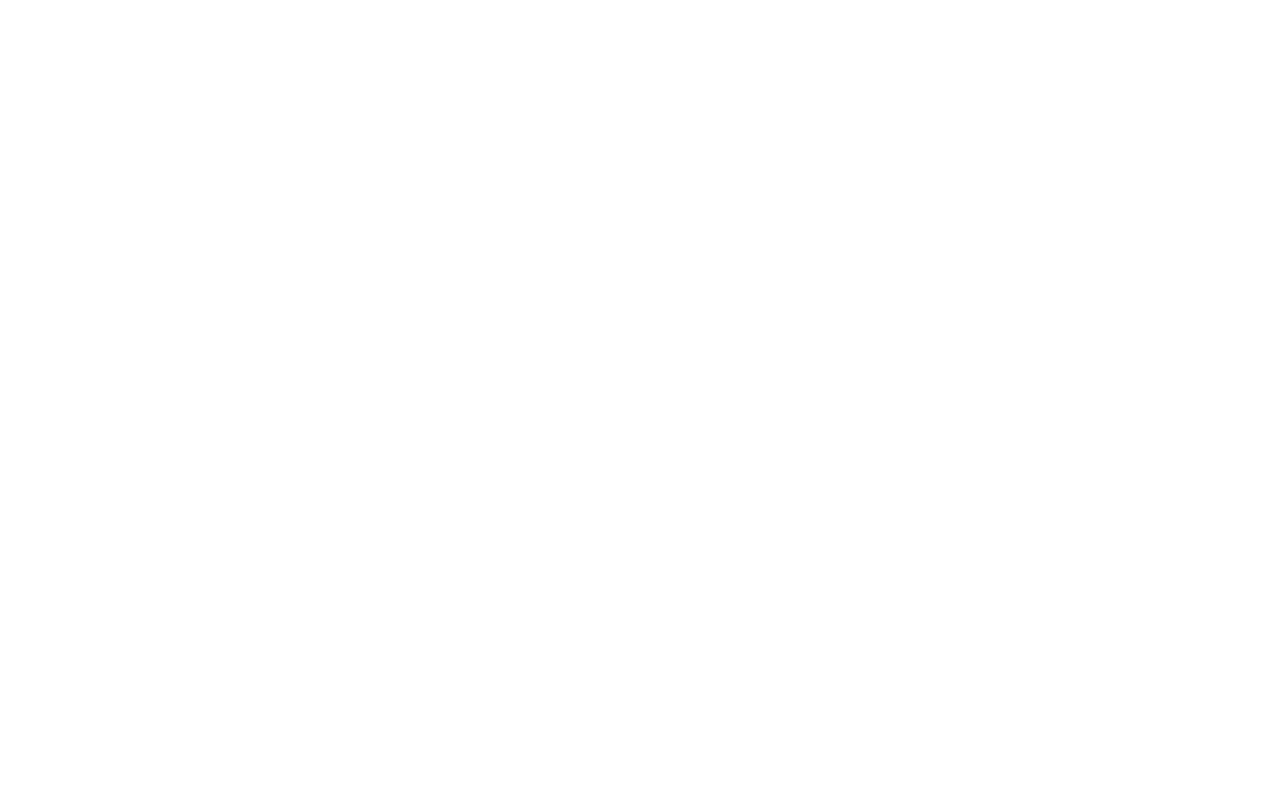
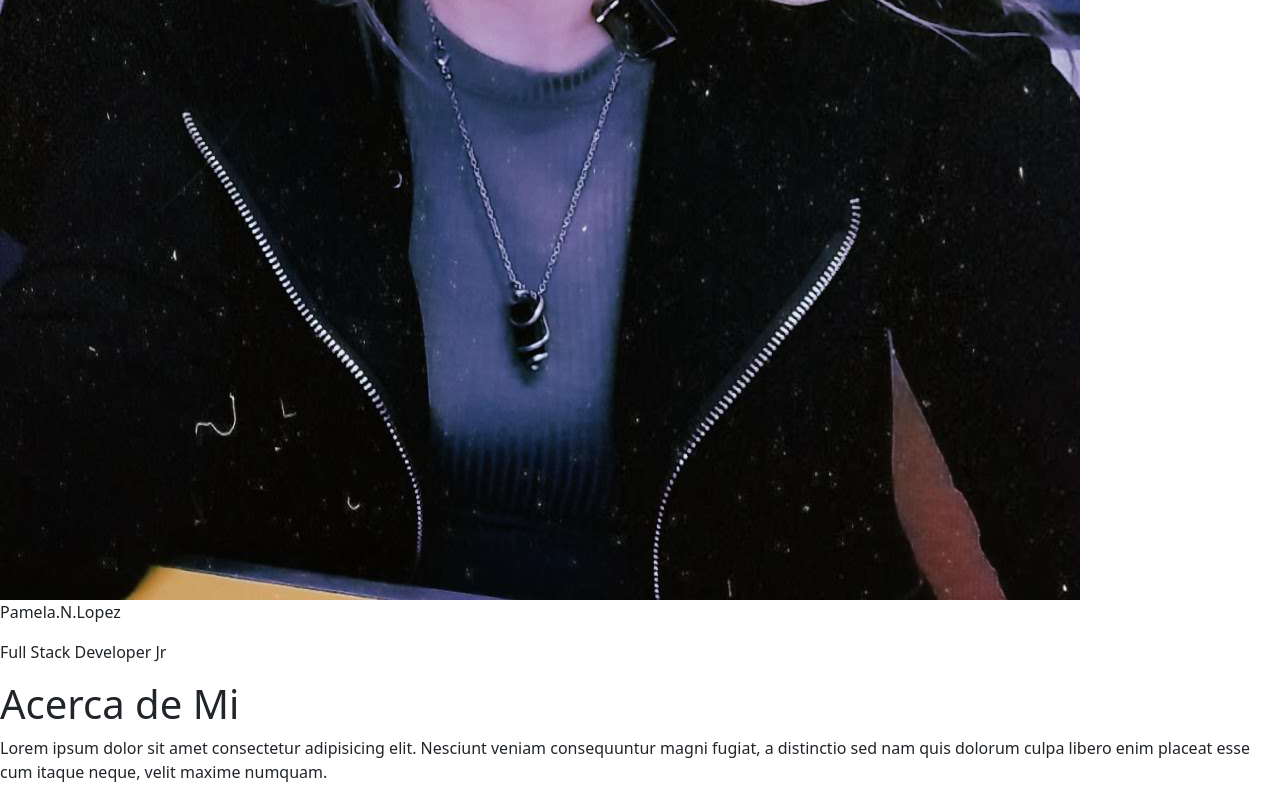
Before and after one commit to ladypam/portafolio, an Angular app in the folder miportafolio/: page / in a window 1280 px wide. Shown: the part 1999-2799 px from the top of the page. Before the commit the page ends 1159 px from the top, so only its background shows below. Built offline with nearby package versions, Linux system fonts and the light colour scheme.

Commit message:
se instalo node modeules , se creo componente acercademi
se agrego a app mis componentes , el componente acerca de mi;
dentro de html  acerca de mi  se comenzo a modificar el portafolio

```diff
--- a/miportafolio/src/app/app.component.html
+++ b/miportafolio/src/app/app.component.html
@@ -1 +1,2 @@
 <app-header></app-header>
+<app-acercademi></app-acercademi>
--- a/miportafolio/src/app/app.module.ts
+++ b/miportafolio/src/app/app.module.ts
@@ -7,6 +7,7 @@
 import { LogosComponent } from './miscomponentes/logos/logos.component';
 import { RedessocialesComponent } from './miscomponentes/redessociales/redessociales.component';
 import { BanerComponent } from './miscomponentes/baner/baner.component';
+import { AcercademiComponent } from './miscomponentes/acercademi/acercademi.component';
 
 @NgModule({
   declarations: [
@@ -14,7 +15,8 @@
     HeaderComponent,
     LogosComponent,
     RedessocialesComponent,
-    BanerComponent
+    BanerComponent,
+    AcercademiComponent
   ],
   imports: [
     BrowserModule,
--- /dev/null
+++ b/miportafolio/src/app/miscomponentes/acercademi/acercademi.component.html
@@ -0,0 +1,20 @@
+<div class="row">
+    <div>
+        <img src="../../../assets/imagenes/fotoperfil.jpg"
+        class="img-fluid">
+    </div>
+    <div>
+        <p>Pamela.N.Lopez</p>
+        <p>Full Stack Developer Jr</p>
+    </div>
+    <div>
+        <span>
+            <h1>Acerca de Mi</h1>
+            <p>Lorem ipsum dolor sit amet consectetur adipisicing elit.
+                Nesciunt veniam consequuntur magni fugiat,
+                 a distinctio sed nam quis dolorum culpa libero
+                 enim placeat esse cum itaque neque, velit maxime numquam.
+            </p>
+        </span>
+    </div>
+</div>
--- /dev/null
+++ b/miportafolio/src/app/miscomponentes/acercademi/acercademi.component.ts
@@ -0,0 +1,15 @@
+import { Component, OnInit } from '@angular/core';
+
+@Component({
+  selector: 'app-acercademi',
+  templateUrl: './acercademi.component.html',
+  styleUrls: ['./acercademi.component.css']
+})
+export class AcercademiComponent implements OnInit {
+
+  constructor() { }
+
+  ngOnInit(): void {
+  }
+
+}
```
Also changed, not shown: miportafolio/src/app/miscomponentes/acercademi/acercademi.component.css (added), miportafolio/src/assets/imagenes/fotoperfil.jpg (added), 1 other file (tests, documents, lock files or other folders).
